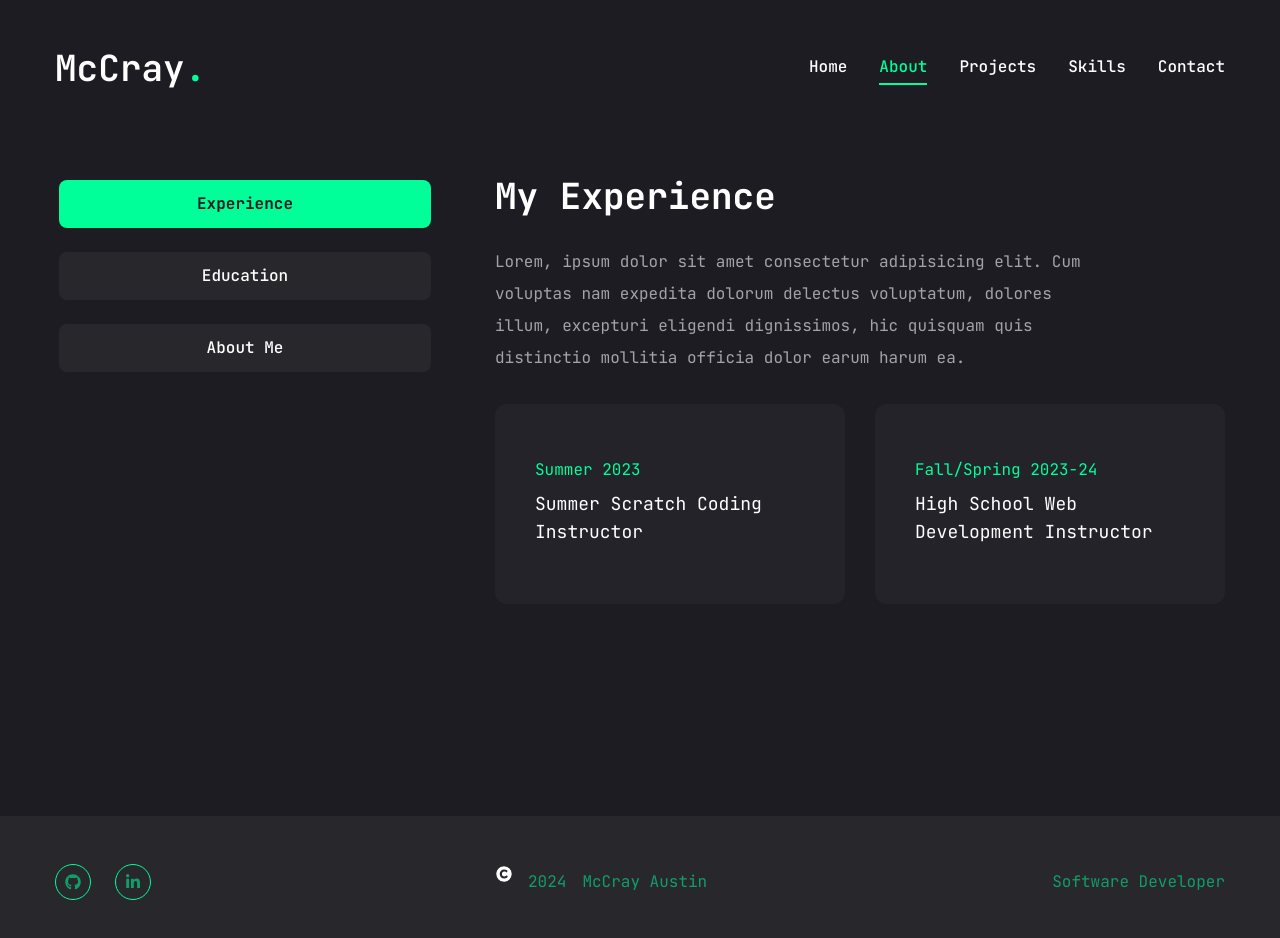
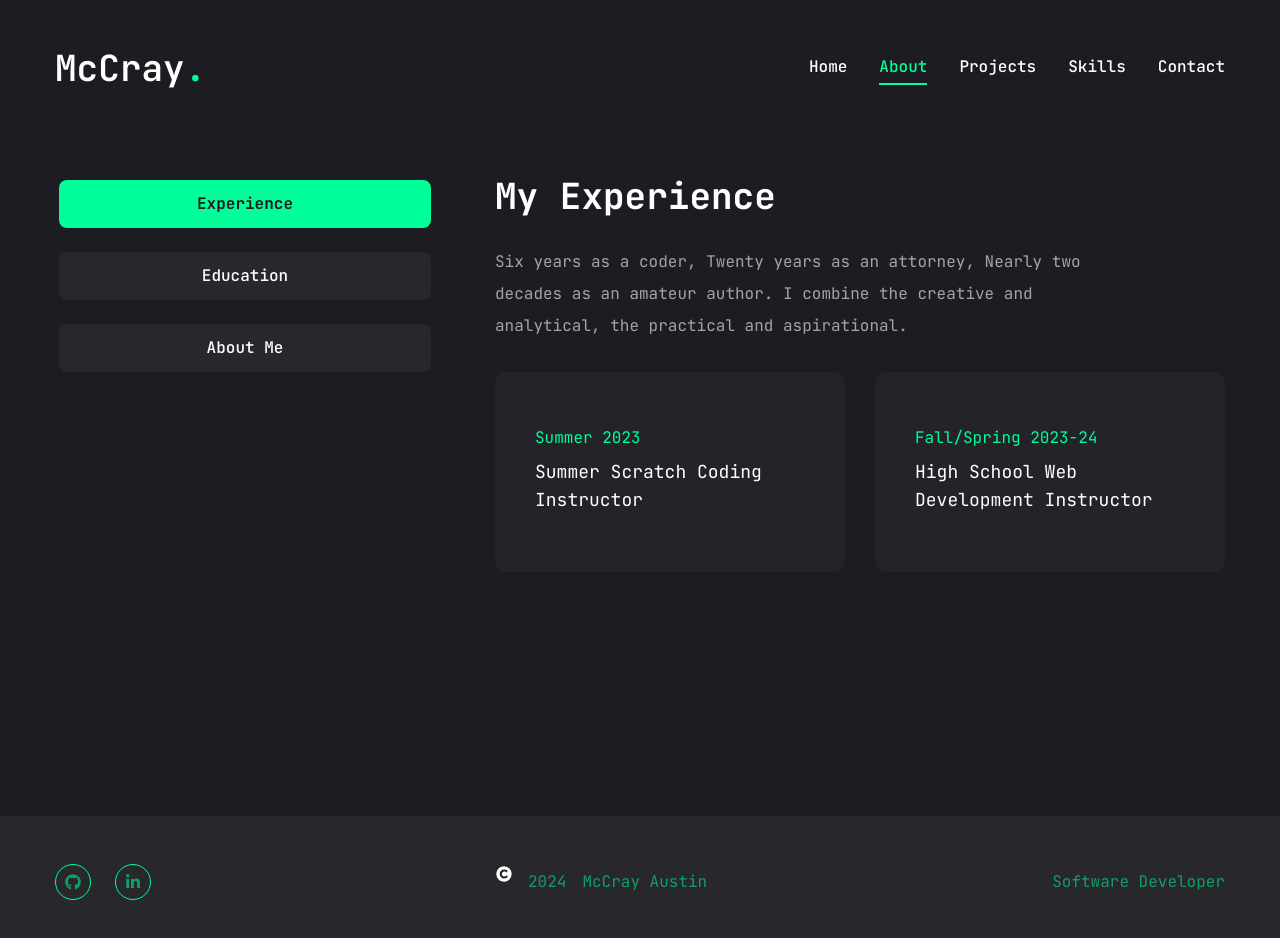
Before and after one commit to mmaustin/mccray-portfolio, a Next.js app in the folder next-portfolio/: page /about in a window 1280 px wide. Shown: the top 938 px of the page. Built offline with nearby package versions, Linux system fonts and the light colour scheme.

Commit message:
Added text to about page descriptions

```diff
--- a/next-portfolio/app/about/page.jsx
+++ b/next-portfolio/app/about/page.jsx
@@ -3,15 +3,11 @@
 import { MdWorkOutline } from "react-icons/md";
 import { GiGraduateCap } from "react-icons/gi";
 import { TabsList, Tabs, TabsTrigger, TabsContent } from "@/components/ui/tabs";
-import { motion } from "framer-motion";
-import { Tooltip, TooltipContent, TooltipProvider, TooltipTrigger } from "@/components/ui/tooltip";
 import { ScrollArea } from "@/components/ui/scroll-area";
-// import { TabsContent } from "@radix-ui/react-tabs";
-
 
 const about = {
   title: "About Me",
-  description: "Lorem, ipsum dolor sit amet consectetur adipisicing elit. Cum voluptas nam expedita dolorum delectus voluptatum, dolores illum, excepturi eligendi dignissimos, hic quisquam quis distinctio mollitia officia dolor earum harum ea.",
+  description: "I'm passionate about everything that I pursue.  Whether I'm brainstorming my way through a book chapter, applying facts to law, or trying to understand dynamic programming, there's no other percentage but one hundred.",
   info: [
     {
       fieldName: "Name",
@@ -35,7 +31,7 @@ const about = {
 const experience = {
   icon: <MdWorkOutline />,
   title: "My Experience",
-  description: "Lorem, ipsum dolor sit amet consectetur adipisicing elit. Cum voluptas nam expedita dolorum delectus voluptatum, dolores illum, excepturi eligendi dignissimos, hic quisquam quis distinctio mollitia officia dolor earum harum ea.",
+  description: "Six years as a coder, Twenty years as an attorney, Nearly two decades as an amateur author. I combine the creative and analytical, the practical and aspirational. ",
   items: [
     {
       company: "Concorde Education",
@@ -53,7 +49,7 @@ const experience = {
 const education = {
   icon: <GiGraduateCap />,
   title: "My Education",
-  description: "Lorem, ipsum dolor sit amet consectetur adipisicing elit. Cum voluptas nam expedita dolorum delectus voluptatum, dolores illum, excepturi eligendi dignissimos, hic quisquam quis distinctio mollitia officia dolor earum harum ea.",
+  description: "I'm the beneficiary of amazing instruction at the secondary, post-secondary, and technical levels. Most important, the learning never stops!",
   items: [
     {
       institution: "Flatiron School",
@@ -88,7 +84,6 @@ const education = {
 
 const About = () => {
   return (
-    // <motion.div initial={{ opacity: 0 }} animate={{ opacity: 1, transition: { delay: .75, duration: 0.4, ease: "easeIn" } }}
     <div
       className="min-h-[80vh] flex items-center justify-center py-12 lg:py-0">
       <div className="container mx-auto">
@@ -176,7 +171,6 @@ const About = () => {
         </Tabs>
       </div>
     </div>
-    // {/* </motion.div> */}
   )
 }
 export default About;
```
